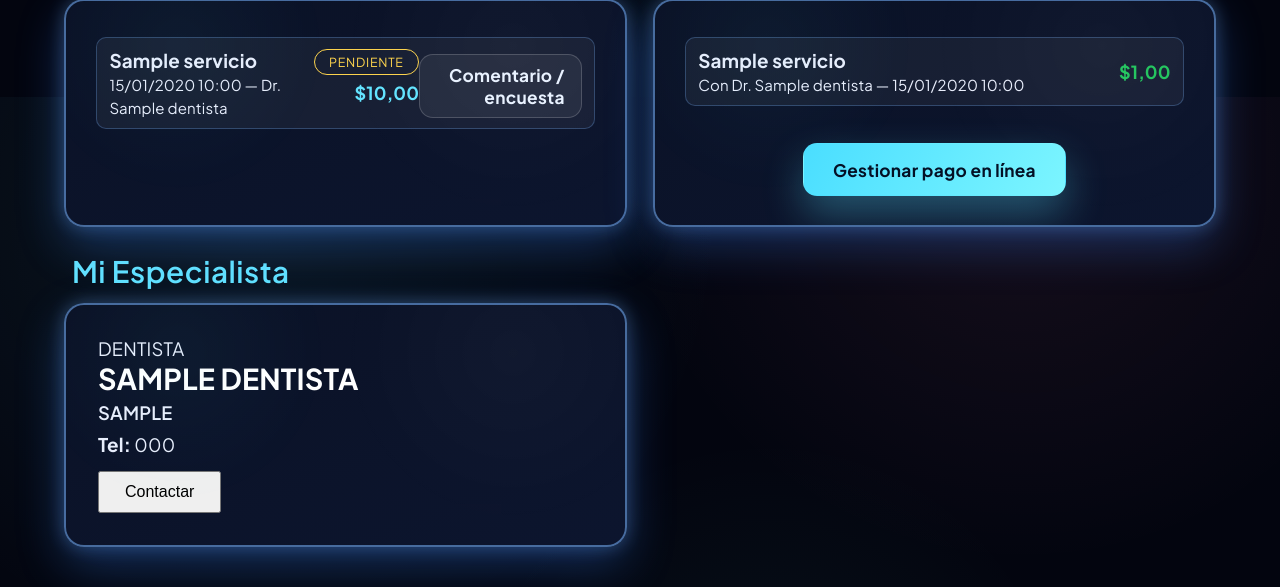
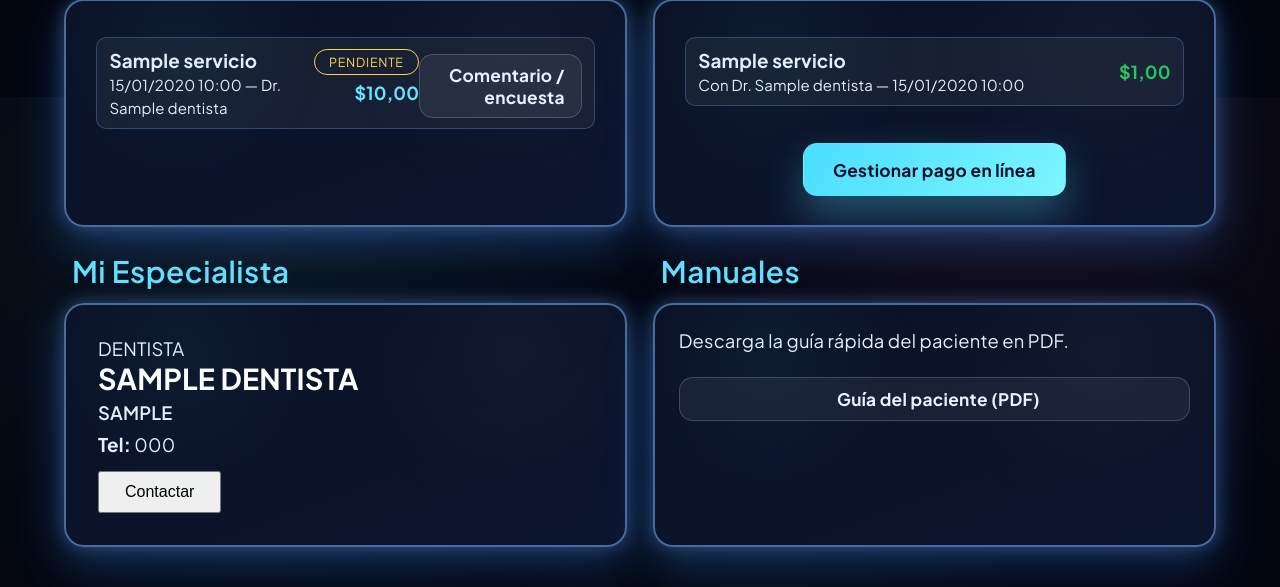
Before and after one commit to Djmaster2021/proyecto_rc, a Django app: page /paciente/ in a window 1280 px wide. Shown: the part 703-1290 px from the top of the page. Run offline with Django 5.2, Linux system fonts and the light colour scheme; a user stored in the database is signed in; tables that the repository leaves empty hold one stand-in row (values such as "Sample post"); grey boxes marked "Sample" are stand-in pictures; some libraries are stand-ins or nearby versions.

Commit message:
Mueve manual del paciente al dashboard y limpia login

```diff
--- a/paciente/templates/paciente/dashboard.html
+++ b/paciente/templates/paciente/dashboard.html
@@ -194,6 +194,18 @@
         </div>
     </section>
 
+    <section class="section-wrapper dash-item">
+        <div class="section-title">
+            <i class="ph-duotone ph-book-open-text"></i> {% trans "Manuales" %}
+        </div>
+        <div class="card-modern" style="padding: 1.5rem;">
+            <p style="margin:0 0 10px; color: var(--text-dim);">{% trans "Descarga la guía rápida del paciente en PDF." %}</p>
+            <a class="cyber-btn cyber-btn-secondary" href="{% static 'manuales/manual_paciente.pdf' %}" target="_blank" rel="noopener" style="padding:10px 18px; display:inline-flex; gap:8px; align-items:center;">
+                <i class="ph-bold ph-file-pdf"></i> {% trans "Guía del paciente (PDF)" %}
+            </a>
+        </div>
+    </section>
+
 </div>
 
 <!-- MODAL AGENDAR CITA -->
```
Also changed, not shown: accounts/templates/accounts/login.html (+0 -15 lines).
